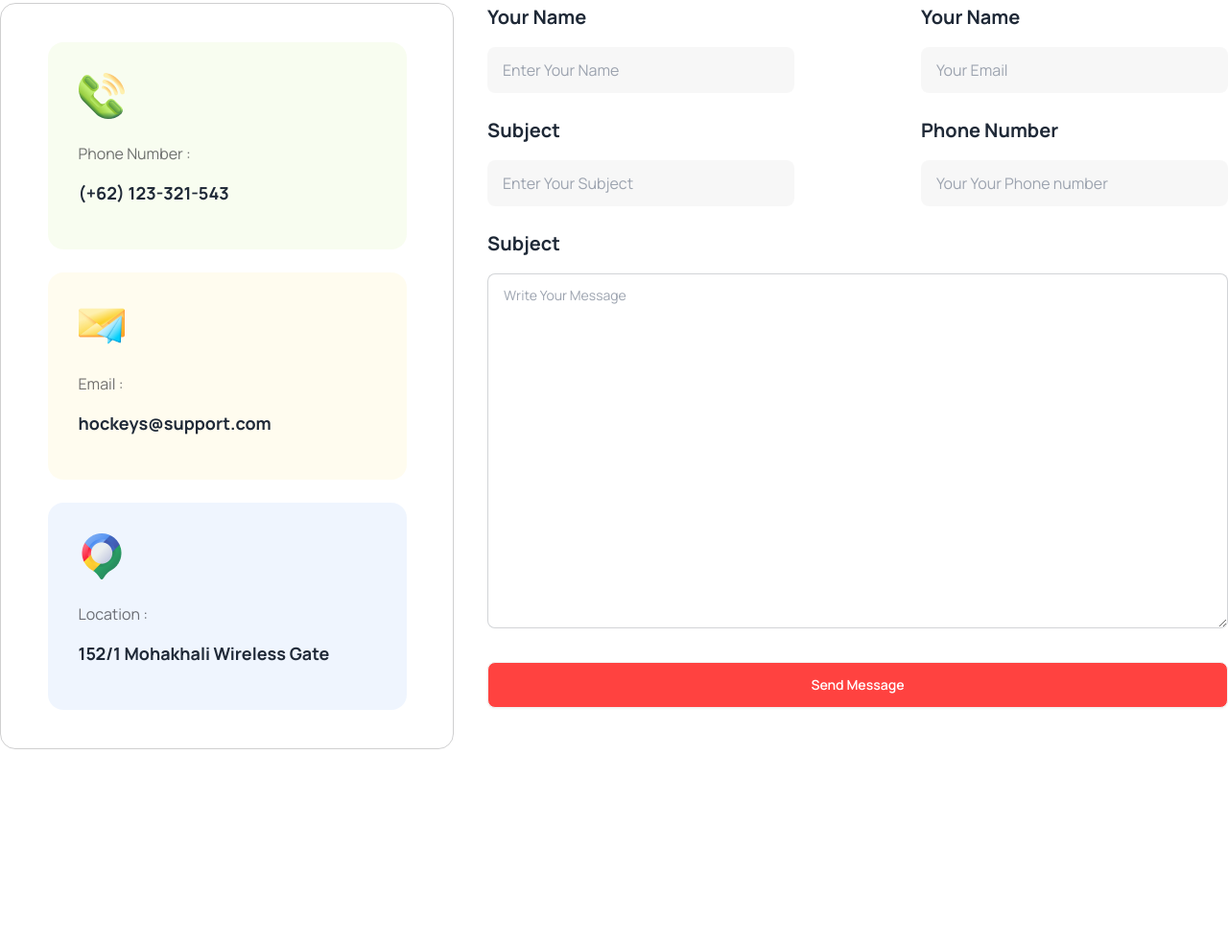
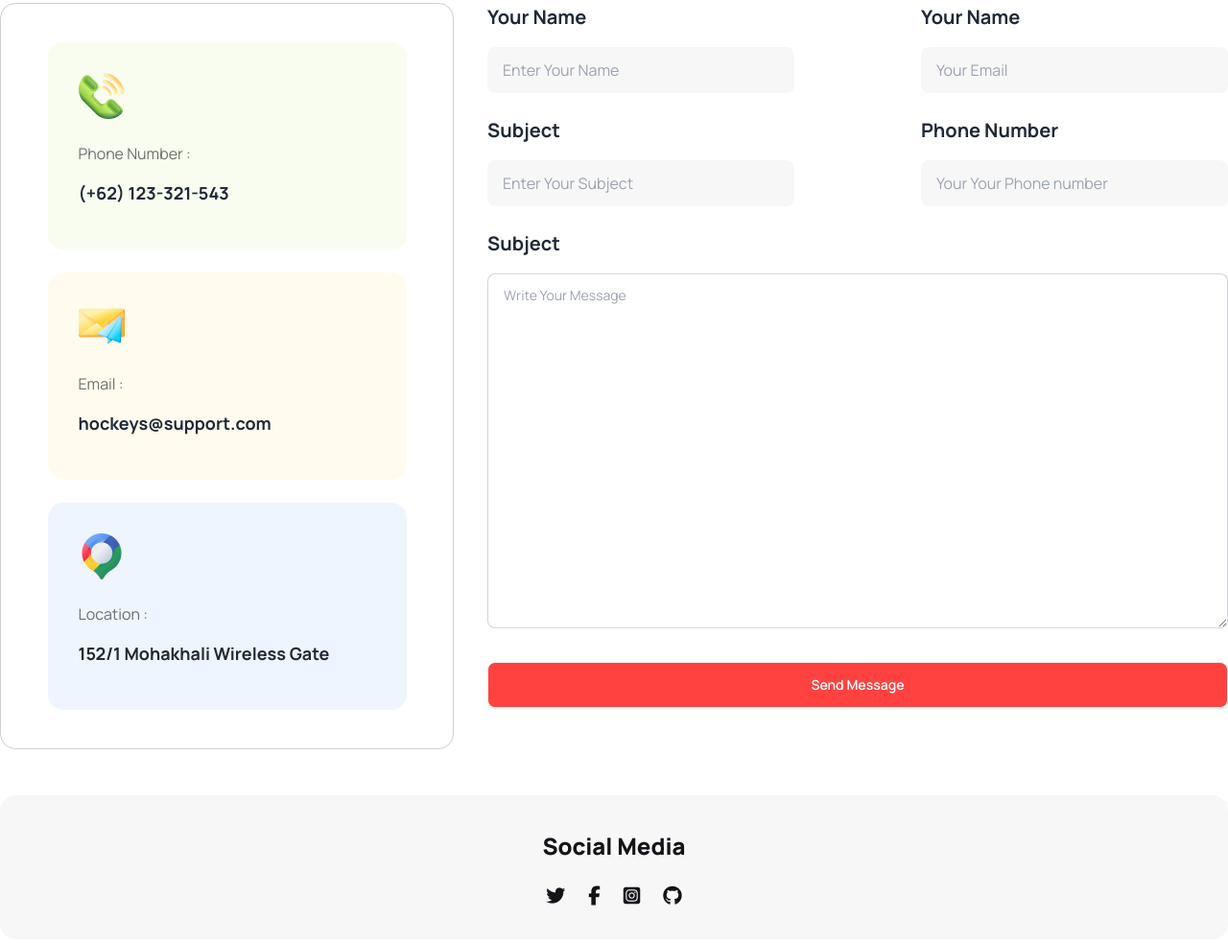
Before and after one commit to Shahid2890R/hokeyclub, a plain HTML site: page index.html in a window 1280 px wide. Shown: the part 6018-7001 px from the top of the page at 96% size. Before the commit the page ends 6847 px from the top, so only its background shows below. Drawn offline with nearby package versions, Linux system fonts and the light colour scheme.

Commit message:
social media section

```diff
--- a/index.html
+++ b/index.html
@@ -863,6 +863,25 @@
     </section>
     <!-- ====== Get in Touch Section End ====== -->
 
+    <!-- ===== Social Icon Section Start ===== -->
+    <section class="mb-[100px]">
+      <div class="container mx-auto">
+        <div
+          class="flex items-center justify-center flex-col gap-[24px] py-[35px] rounded-[16px] bg-[#13131808]"
+        >
+          <h4 class="font-extrabold text-[24px] text-primary">Social Media</h4>
+          <div class="flex items-center gap-[24px] text-primary text-[20px]">
+            <i class="fa-brands fa-twitter"></i>
+            <i class="fa-brands fa-facebook-f"></i>
+            <i class="fa-brands fa-square-instagram"></i>
+            <i class="fa-brands fa-github"></i>
+          </div>
+        </div>
+      </div>
+    </section>
+    <!-- ===== Social Icon Section End ===== -->
+
+
       <!-- ===== Tailwind Config File ===== -->
       <script src="./js/tailwind.config.js"></script>
 
```
